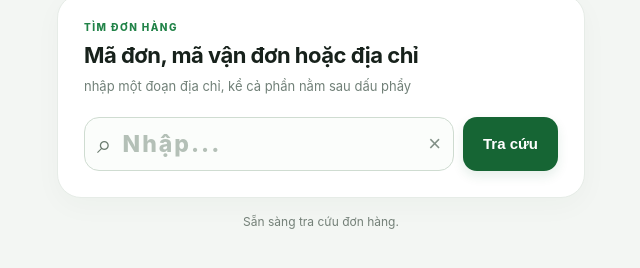
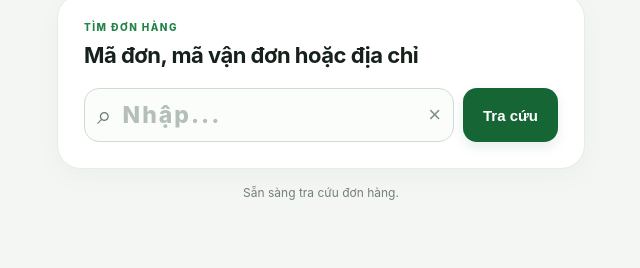
Before and after one commit to ljf-zf/tracuunhanh2, a website: page public/index.html in a window 1280 px wide. Shown: the part 116-384 px from the top of the page, without its empty margins (319-959 px from the left). Drawn offline with Linux system fonts and the light colour scheme.

Commit message:
Clear placeholder text in search panel
Remove placeholder text from the search panel.

```diff
--- a/public/index.html
+++ b/public/index.html
@@ -19,7 +19,7 @@
       <section class="search-card">
         <div class="eyebrow">TÌM ĐƠN HÀNG</div>
         <h2>Mã đơn, mã vận đơn hoặc địa chỉ</h2>
-        <p class="muted">nhập một đoạn địa chỉ, kể cả phần nằm sau dấu phẩy</p>
+        <p class="muted"></p>
         <form id="search-form" class="search-form">
           <div class="input-wrap">
             <span aria-hidden="true">⌕</span>
```
